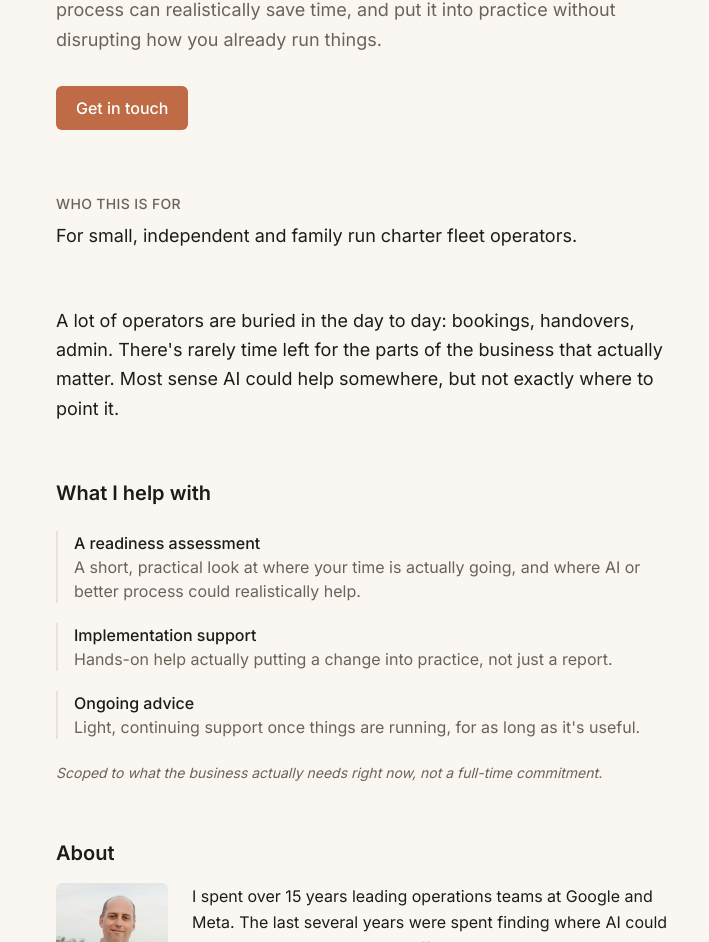
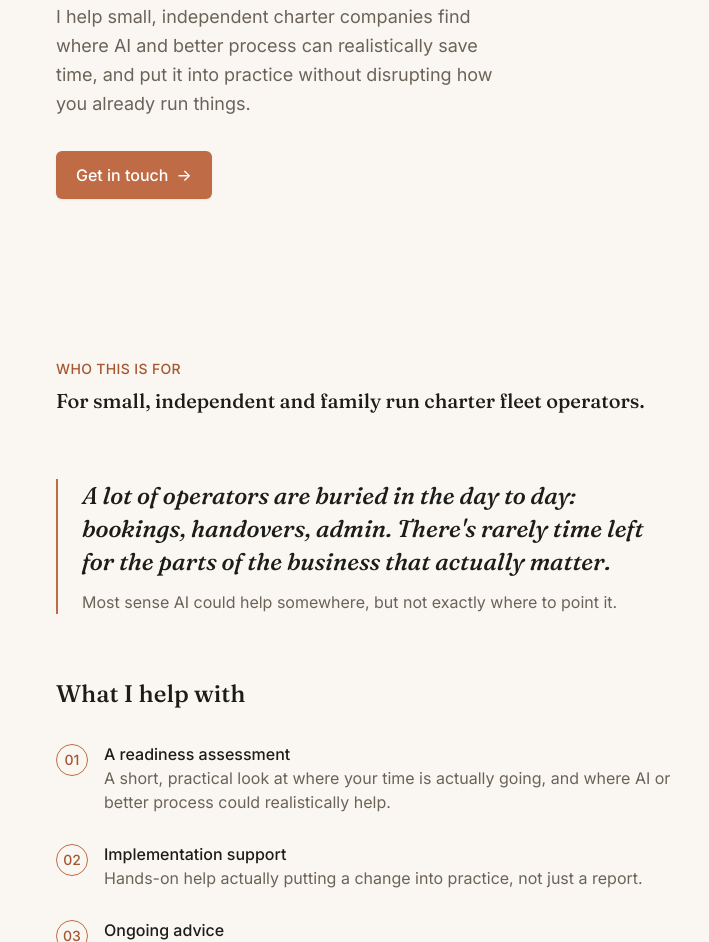
Before and after one commit to clemtoulemonde-ship-it/charterwise-consulting, an Astro site: page / in a window 1280 px wide. Shown: the part 236-1178 px from the top of the page, without its empty margins (272-981 px from the left). Built offline with nearby package versions, Linux system fonts and the light colour scheme; Astro itself is replaced by a stand-in of ours.

Commit message:
Add visual polish: serif display font, hero gradient, numbered service badges, pull-quote styling, and subtle scroll-reveal animations (respects prefers-reduced-motion)

```diff
--- a/src/layouts/Layout.astro
+++ b/src/layouts/Layout.astro
@@ -38,7 +38,7 @@ const canonical = 'https://consulting.charterwise.app';
     <link rel="preconnect" href="https://fonts.googleapis.com" />
     <link rel="preconnect" href="https://fonts.gstatic.com" crossorigin />
     <link
-      href="https://fonts.googleapis.com/css2?family=Inter:wght@400;500;600;700&display=swap"
+      href="https://fonts.googleapis.com/css2?family=Inter:wght@400;500;600;700&family=Fraunces:ital,opsz,wght@0,9..144,500;0,9..144,600;1,9..144,500&display=swap"
       rel="stylesheet"
     />
 
--- a/src/pages/index.astro
+++ b/src/pages/index.astro
@@ -2,88 +2,101 @@
 import Layout from '../layouts/Layout.astro';
 
 const email = 'clement@charterwise.app';
+
+const services = [
+  {
+    title: 'A readiness assessment',
+    body: 'A short, practical look at where your time is actually going, and where AI or better process could realistically help.',
+  },
+  {
+    title: 'Implementation support',
+    body: 'Hands-on help actually putting a change into practice, not just a report.',
+  },
+  {
+    title: 'Ongoing advice',
+    body: "Light, continuing support once things are running, for as long as it's useful.",
+  },
+];
 ---
 
 <Layout>
-  <main class="max-w-2xl mx-auto px-6 py-16 sm:py-24">
-    <section class="mb-16">
-      <h1 class="text-3xl sm:text-4xl font-semibold tracking-tight leading-tight mb-4">
+  <main class="max-w-2xl mx-auto px-6">
+    <section class="hero-wash -mx-6 px-6 pt-20 pb-16 sm:pt-28 sm:pb-20">
+      <div class="fade-up">
+        <h1 class="font-serif text-4xl sm:text-5xl font-medium tracking-tight leading-[1.1] mb-5">
           Operational and AI guidance for charter fleet operators
         </h1>
-      <p class="text-lg text-[var(--color-text-secondary)] leading-relaxed mb-8">
+        <p class="text-lg text-[var(--color-text-secondary)] leading-relaxed mb-8 max-w-md">
           I help small, independent charter companies find where AI and better process can
-        realistically save time, and put it into practice without disrupting how you already run
-        things.
+          realistically save time, and put it into practice without disrupting how you already
+          run things.
         </p>
         <a
           href={`mailto:${email}`}
-        class="inline-block rounded-md bg-[var(--color-clay)] text-white px-5 py-2.5 font-medium hover:bg-[var(--color-clay-dark)] transition-colors"
+          class="group inline-flex items-center gap-2 rounded-md bg-[var(--color-clay)] text-white px-5 py-3 font-medium shadow-[0_1px_2px_rgba(28,28,26,0.08)] hover:bg-[var(--color-clay-dark)] hover:shadow-[0_6px_16px_rgba(191,107,69,0.3)] hover:-translate-y-0.5 transition-all duration-200"
         >
           Get in touch
+          <span class="transition-transform duration-200 group-hover:translate-x-0.5">&rarr;</span>
         </a>
+      </div>
     </section>
 
-    <section class="mb-14">
-      <p class="text-sm font-medium uppercase tracking-wide text-[var(--color-text-secondary)]">
+    <div class="py-14 sm:py-20">
+      <section class="reveal mb-16">
+        <p class="text-sm font-medium uppercase tracking-wide text-[var(--color-clay-dark)]">
           Who this is for
         </p>
-      <p class="text-lg mt-2">
+        <p class="font-serif text-xl mt-2">
           For small, independent and family run charter fleet operators.
         </p>
       </section>
 
-    <section class="mb-14">
-      <p class="text-lg leading-relaxed">
+      <section class="reveal mb-16 border-l-2 border-[var(--color-clay)] pl-6">
+        <p class="font-serif italic text-xl sm:text-2xl leading-snug text-[var(--color-ink)]">
           A lot of operators are buried in the day to day: bookings, handovers, admin. There's
-        rarely time left for the parts of the business that actually matter. Most sense AI could
-        help somewhere, but not exactly where to point it.
+          rarely time left for the parts of the business that actually matter.
+        </p>
+        <p class="mt-3 text-[var(--color-text-secondary)]">
+          Most sense AI could help somewhere, but not exactly where to point it.
         </p>
       </section>
 
-    <section class="mb-14">
-      <h2 class="text-xl font-semibold mb-6">What I help with</h2>
-      <ul class="space-y-5">
-        <li class="border-l-2 border-[var(--color-border)] pl-4">
-          <p class="font-medium">A readiness assessment</p>
-          <p class="text-[var(--color-text-secondary)]">
-            A short, practical look at where your time is actually going, and where AI or better
-            process could realistically help.
-          </p>
+      <section class="reveal mb-16">
+        <h2 class="font-serif text-2xl mb-8">What I help with</h2>
+        <ul class="space-y-7">
+          {services.map((service, i) => (
+            <li class="flex gap-4">
+              <span class="flex-shrink-0 w-8 h-8 rounded-full border border-[var(--color-clay)] text-[var(--color-clay-dark)] text-sm font-medium flex items-center justify-center mt-0.5">
+                {String(i + 1).padStart(2, '0')}
+              </span>
+              <div>
+                <p class="font-medium">{service.title}</p>
+                <p class="text-[var(--color-text-secondary)]">{service.body}</p>
+              </div>
             </li>
-        <li class="border-l-2 border-[var(--color-border)] pl-4">
-          <p class="font-medium">Implementation support</p>
-          <p class="text-[var(--color-text-secondary)]">
-            Hands-on help actually putting a change into practice, not just a report.
-          </p>
-        </li>
-        <li class="border-l-2 border-[var(--color-border)] pl-4">
-          <p class="font-medium">Ongoing advice</p>
-          <p class="text-[var(--color-text-secondary)]">
-            Light, continuing support once things are running, for as long as it's useful.
-          </p>
-        </li>
+          ))}
         </ul>
-      <p class="text-sm text-[var(--color-text-secondary)] italic mt-6">
+        <p class="text-sm text-[var(--color-text-secondary)] italic mt-8">
           Scoped to what the business actually needs right now, not a full-time commitment.
         </p>
       </section>
 
-    <section class="mb-14">
-      <h2 class="text-xl font-semibold mb-4">About</h2>
+      <section class="reveal mb-16">
+        <h2 class="font-serif text-2xl mb-6">About</h2>
         <div class="sm:flex sm:gap-6">
           <img
             src="/clement.jpg"
             alt="Clement Toulemonde"
             width="410"
             height="600"
-          class="w-28 h-36 object-cover object-top rounded-md mb-4 sm:mb-0 sm:flex-shrink-0"
+            class="w-28 h-36 object-cover object-top rounded-md mb-4 sm:mb-0 sm:flex-shrink-0 ring-1 ring-[var(--color-border)]"
           />
           <div>
             <p class="leading-relaxed mb-4">
               I spent over 15 years leading operations teams at Google and Meta. The last several
               years were spent finding where AI could take repetitive, manual work off people's
-            plates, and proving it actually saved time rather than just adding another tool to the
-            pile.
+              plates, and proving it actually saved time rather than just adding another tool to
+              the pile.
             </p>
             <p class="leading-relaxed mb-4">
               Charter operators face a smaller version of the same problem: too much time going
@@ -103,16 +116,17 @@ const email = 'clement@charterwise.app';
         </div>
       </section>
 
-    <section class="mb-16">
-      <h2 class="text-xl font-semibold mb-4">How a first call works</h2>
+      <section class="reveal mb-4">
+        <h2 class="font-serif text-2xl mb-4">How a first call works</h2>
         <p class="leading-relaxed">
           If this sounds useful, the first step is just a conversation, not a pitch. We talk
-        through what your day to day actually looks like, and whether there's anything concrete I
-        could help with. No cost, no obligation either way.
+          through what your day to day actually looks like, and whether there's anything concrete
+          I could help with. No cost, no obligation either way.
         </p>
       </section>
+    </div>
 
-    <footer class="pt-10 border-t border-[var(--color-border)] text-sm text-[var(--color-text-secondary)]">
+    <footer class="py-10 border-t border-[var(--color-border)] text-sm text-[var(--color-text-secondary)]">
       <p class="mb-2">
         <a href={`mailto:${email}`} class="text-[var(--color-clay)] hover:text-[var(--color-clay-dark)]">
           {email}
@@ -122,3 +136,19 @@ const email = 'clement@charterwise.app';
     </footer>
   </main>
 </Layout>
+
+<script>
+  const revealEls = document.querySelectorAll('.reveal');
+  const io = new IntersectionObserver(
+    (entries) => {
+      for (const entry of entries) {
+        if (entry.isIntersecting) {
+          entry.target.classList.add('is-visible');
+          io.unobserve(entry.target);
+        }
+      }
+    },
+    { threshold: 0.15, rootMargin: '0px 0px -40px 0px' }
+  );
+  revealEls.forEach((el) => io.observe(el));
+</script>
--- a/src/styles/global.css
+++ b/src/styles/global.css
@@ -9,6 +9,7 @@
   --color-border:         #E8E3DA;
 
   --font-sans: 'Inter', system-ui, -apple-system, BlinkMacSystemFont, 'Segoe UI', Roboto, sans-serif;
+  --font-serif: 'Fraunces', Georgia, 'Times New Roman', serif;
 }
 
 @layer base {
@@ -23,3 +24,45 @@
     -webkit-font-smoothing: antialiased;
   }
 }
+
+@layer utilities {
+  .hero-wash {
+    background: radial-gradient(60% 55% at 15% 10%, color-mix(in srgb, var(--color-clay) 14%, transparent), transparent 70%);
+  }
+
+  .fade-up {
+    animation: fade-up 0.7s cubic-bezier(0.22, 1, 0.36, 1) both;
+  }
+
+  .reveal {
+    opacity: 0;
+    transform: translateY(16px);
+    transition: opacity 0.6s cubic-bezier(0.22, 1, 0.36, 1), transform 0.6s cubic-bezier(0.22, 1, 0.36, 1);
+  }
+
+  .reveal.is-visible {
+    opacity: 1;
+    transform: translateY(0);
+  }
+}
+
+@keyframes fade-up {
+  from {
+    opacity: 0;
+    transform: translateY(10px);
+  }
+  to {
+    opacity: 1;
+    transform: translateY(0);
+  }
+}
+
+@media (prefers-reduced-motion: reduce) {
+  .fade-up,
+  .reveal {
+    animation: none !important;
+    transition: none !important;
+    opacity: 1 !important;
+    transform: none !important;
+  }
+}
```
Lines whose indentation alone changed are shown as unchanged.
